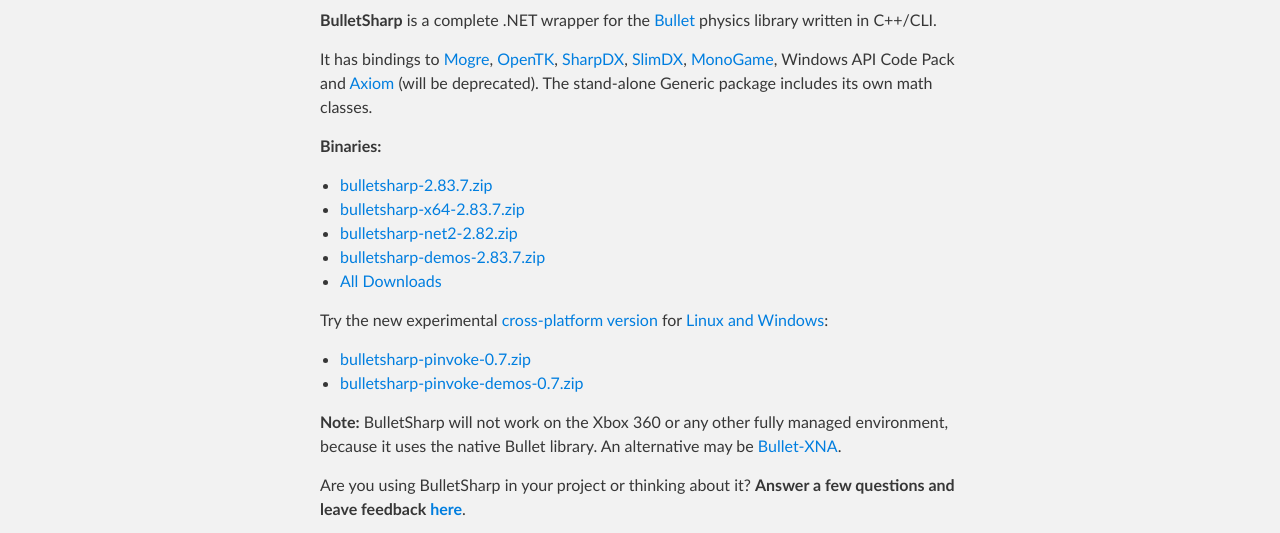
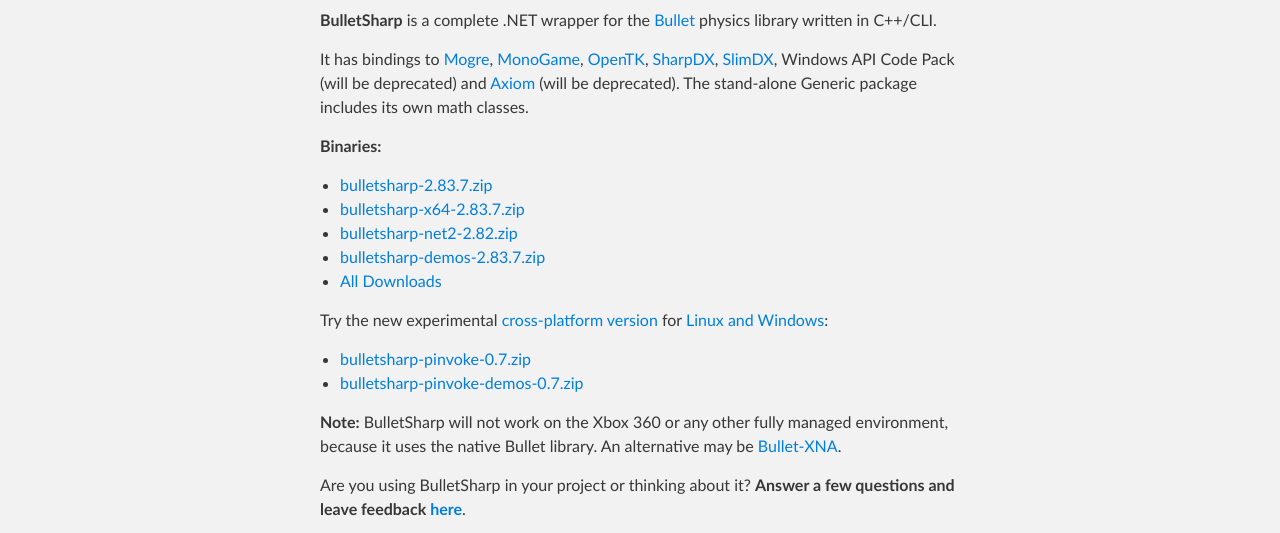
Before and after one commit to AndresTraks/BulletSharp, a plain HTML site: page index.html in a window 1280 px wide. Shown: the part 252-785 px from the top of the page. Drawn offline with Linux system fonts and the light colour scheme.

Commit message:
Windows API Code Pack deprecation

```diff
--- a/index.html
+++ b/index.html
@@ -34,7 +34,7 @@
       <section id="main_content" class="inner">
         <p><strong>BulletSharp</strong> is a complete .NET wrapper for the <a href="http://bulletphysics.org/wordpress/">Bullet</a> physics library written in C++/CLI.</p>
 
-<p>It has bindings to <a href="http://www.ogre3d.org/tikiwiki/MOGRE">Mogre</a>, <a href="http://www.opentk.com/">OpenTK</a>, <a href="http://sharpdx.org/">SharpDX</a>, <a href="http://slimdx.org/">SlimDX</a>, <a href="http://www.monogame.net/">MonoGame</a>, Windows API Code Pack and <a href="http://www.axiom3d.net/">Axiom</a> (will be deprecated). The stand-alone Generic package includes its own math classes.</p>
+<p>It has bindings to <a href="http://www.ogre3d.org/tikiwiki/MOGRE">Mogre</a>, <a href="http://www.monogame.net/">MonoGame</a>, <a href="http://www.opentk.com/">OpenTK</a>, <a href="http://sharpdx.org/">SharpDX</a>, <a href="http://slimdx.org/">SlimDX</a>, Windows API Code Pack (will be deprecated) and <a href="http://www.axiom3d.net/">Axiom</a> (will be deprecated). The stand-alone Generic package includes its own math classes.</p>
 
 <p><strong>Binaries:</strong></p>
 
```
